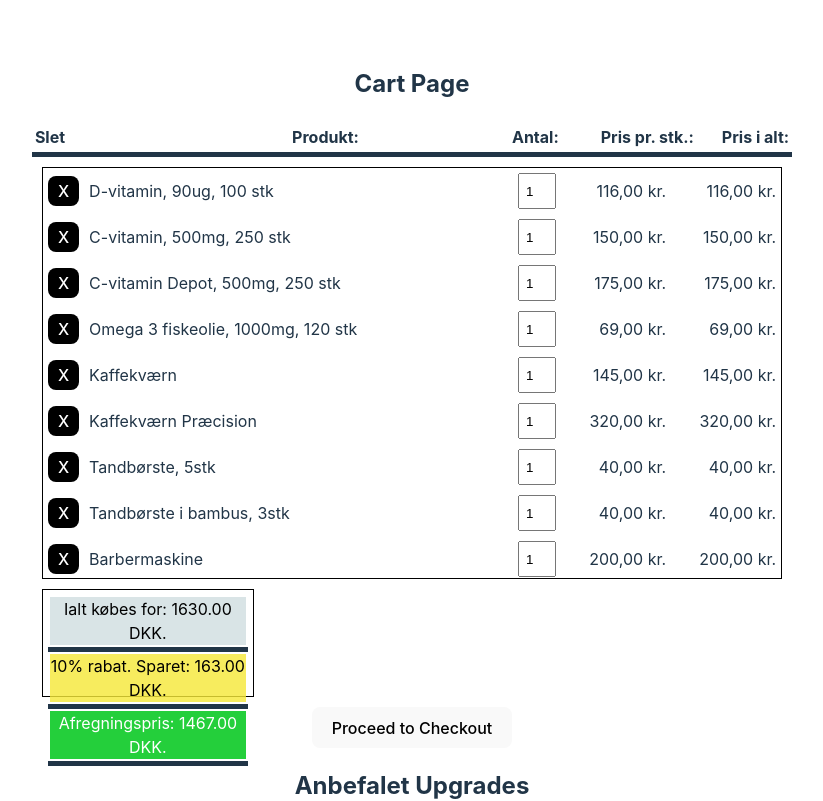
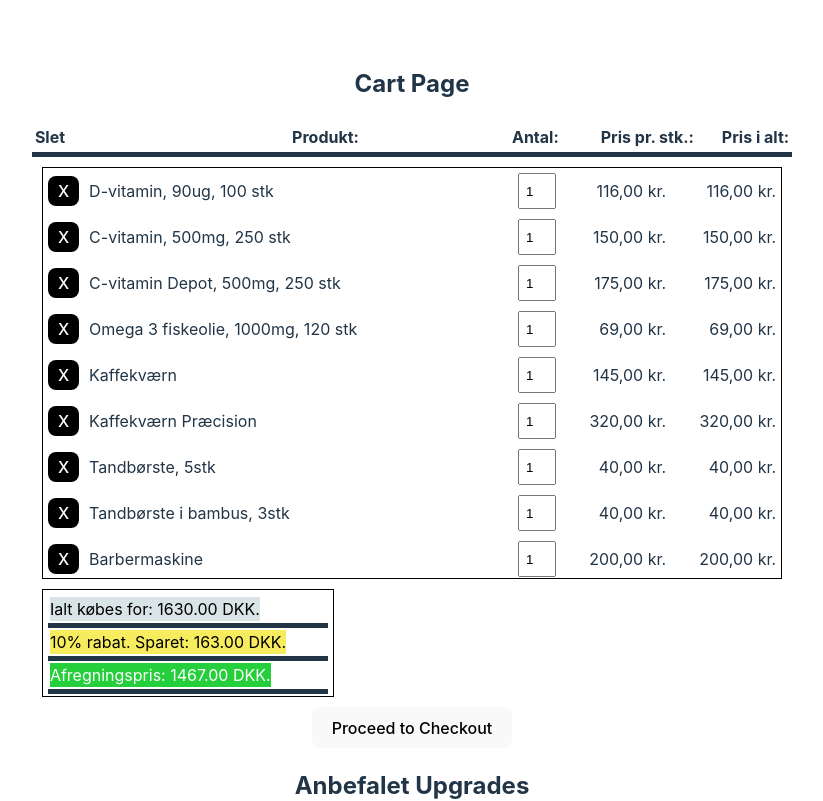
Before and after one commit to Gustavclausen1804/frontend_webtechnology_course, a React (Vite) app: page /cart in a window 1280 px wide. Shown: the top 801 px of the page, without its empty margins (228-1051 px from the left). Built offline with nearby package versions, Linux system fonts and the light colour scheme.

Commit message:
Test af ShowTotalPrice er implementeret

```diff
--- a/src/container.css
+++ b/src/container.css
@@ -49,9 +49,9 @@
 
 .frameTot{
 
-    width: 25vh; /* eller en bredde efter dit valg */
-   height: 12vh; /* eller en højde efter dit valg */
-   border: 1px solid #000; /* tilføj en ramme til boxen */
+    width: 35vh; /*  bredde  */
+   height: 12vh; /*  højde  */
+   border: 1px solid #000; /*  ramme  */
    margin: 10px;
    padding: 5px;
 }
--- a/src/showTotalPrice.tsx
+++ b/src/showTotalPrice.tsx
@@ -11,7 +11,7 @@ type ShowTotalPriceProps = {
 
     function totalPrisMedRabat() : number {
       let rabat = 0;
-      if (totalPrice > 300) {
+      if (totalPrice >= 300) {
         rabat = totalPrice * 0.1;
       }
       return totalPrice - rabat;
@@ -20,13 +20,13 @@ type ShowTotalPriceProps = {
 
     function Rabat() : number {
       let rabat = 0;
-      if (totalPrice > 300) {
+      if (totalPrice >= 300) {
         rabat = totalPrice * 0.1;
       }
       return rabat;
     }
 
-    if (totalPrice > 300) {
+    if (totalPrice >= 300) {
 
     return (
 
```
Also changed, not shown: 1 other file (tests, documents, lock files or other folders).
